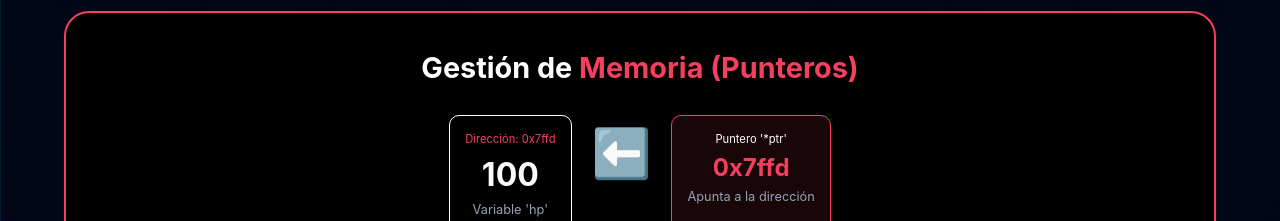
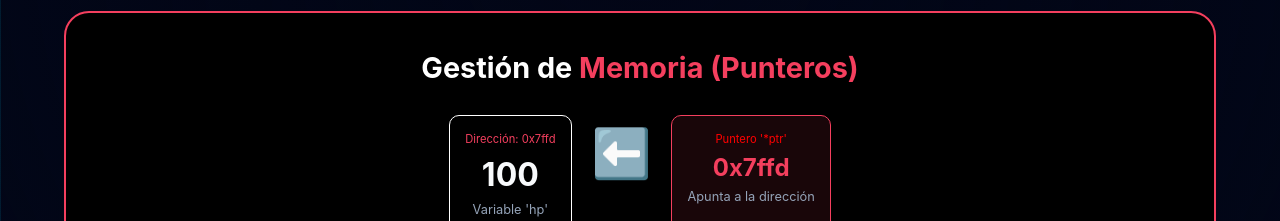
Before and after one commit to loky67-3/Academy, a React (Vite) app in the folder matematicas/: page /cpp in a window 1280 px wide. Shown: the part 4480-4701 px from the top of the page. Built offline with nearby package versions, Linux system fonts and the light colour scheme.

Commit message:
cambios en el color memory visual

```diff
--- a/matematicas/src/ProgramacionCPP.jsx
+++ b/matematicas/src/ProgramacionCPP.jsx
@@ -50,7 +50,7 @@ const MemoryVisual = () => (
       </div>
       <div style={{ fontSize: '3rem' }}>⬅️</div>
       <div style={{ border: '1px solid #f43f5e', padding: '15px', borderRadius: '10px', textAlign: 'center', background: 'rgba(244, 63, 94, 0.1)' }}>
-        <div style={{ fontSize: '0.7rem', color: '#fff' }}>Puntero '*ptr'</div>
+        <div style={{ fontSize: '0.7rem', color: 'red' }}>Puntero '*ptr'</div>
         <div style={{ fontSize: '1.5rem', fontWeight: 'bold', color: '#f43f5e' }}>0x7ffd</div>
         <div style={{ fontSize: '0.8rem', color: '#94a3b8' }}>Apunta a la dirección</div>
       </div>
```
